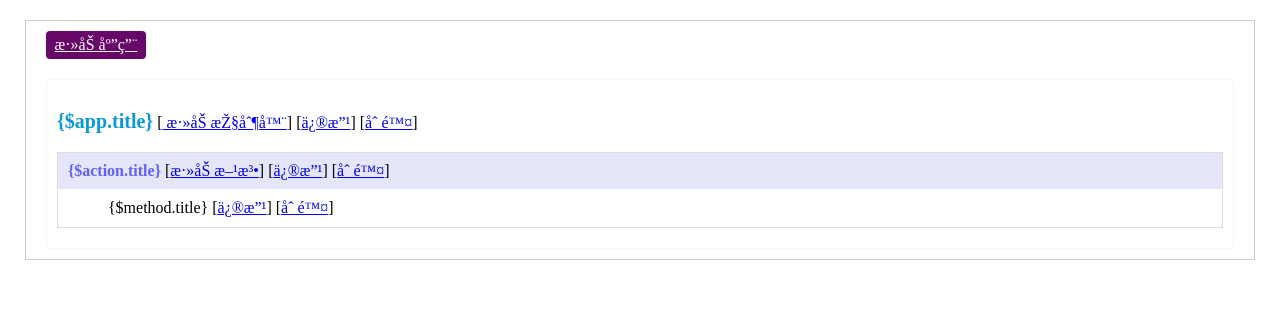
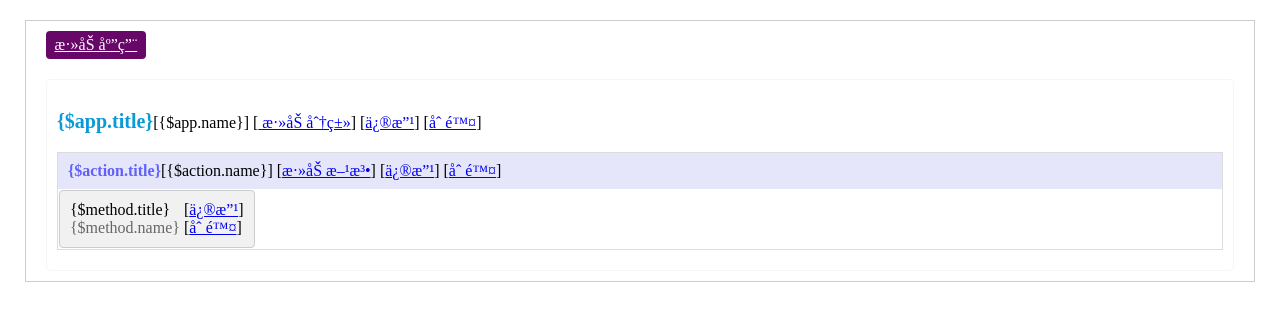
Before and after one commit to ZavierZh/hct_web, a PHP site: page /DbName/HCT/Admin/View/AuthManage/index.html in a window 1280 px wide. Shown: the top 321 px of the page. Run offline with PHP 8.4, Linux system fonts and the light colour scheme.

Commit message:
优化admin 权限显示

```diff
--- a/HCT/Admin/View/AuthManage/index.html
+++ b/HCT/Admin/View/AuthManage/index.html
@@ -73,24 +73,29 @@
 		<foreach name="node" item='app'>
 			<div class='app'>
 				<p>
-					<strong>{$app.title}</strong>
+					<strong>{$app.title}</strong><span>[{$app.name}]</span>
 					[<a onclick="add(this.href);return false;" href="{:U('Admin/AuthManage/addNode',array('pid'=>$app['id'],'level'=>2))}">
-					添加控制器</a>]
-					[<a onclick="edit({$app.id});return false;" href="javascript:">修改</a>]
-					[<a onclick="del({$app.id});return false;" href="javascript:">删除</a>]
+					添加分类</a>]
+					[<a href="javascript:edit({$app.id});">修改</a>]
+					[<a href="javascript:del({$app.id});">删除</a>]
 				</p>
 				<foreach name="app.child" item="action">
 					<dl>
 						<dt>
-							<strong>{$action.title}</strong>
+							<strong>{$action.title}</strong><span>[{$action.name}]</span>
 							[<a onclick="add(this.href);return false;" href="{:U('Admin/AuthManage/addNode',array('pid'=>$action['id'],'level'=>3))}">添加方法</a>]
-							[<a onclick="edit({$action.id});return false;" href="javascript:">修改</a>]
-							[<a onclick="del({$action.id});return false;" href="javascript:">删除</a>]
+							[<a href="javascript:edit({$action.id});">修改</a>]
+							[<a href="javascript:del({$action.id});">删除</a>]
 							<foreach name="action.child" item="method">
-								<dd>
-									<span>{$method.title}</span>
-									[<a onclick="edit({$method.id});return false;" href="javascript:">修改</a>]
-									[<a onclick="del({$method.id});return false;" href="javascript:">删除</a>]
+								<dd style="	border: 1px solid #ccc;background-color: #F1F1F1;margin:1px;border-radius:4px;">
+									<div style="display:inline-block;">
+										<div>{$method.title}</div>
+										<div style="color:#666;">{$method.name}</div>
+									</div>
+									<div style="display:inline-block;">
+										<div>[<a href="javascript:edit({$method.id});">修改</a>]</div>
+										<div>[<a href="javascript:del({$method.id});">删除</a>]</div>
+									</div>
 								</dd>
 							</foreach>
 						</dt>
```
Also changed, not shown: HCT/Admin/View/AuthManage/access.html (+3 -4 lines), HCT/Admin/View/AuthManage/addNode.html (+4 -4 lines), HCT/Admin/View/AuthManage/editNode.html (+4 -4 lines), Public/admin/Css/node.css (line endings or trailing spaces).
